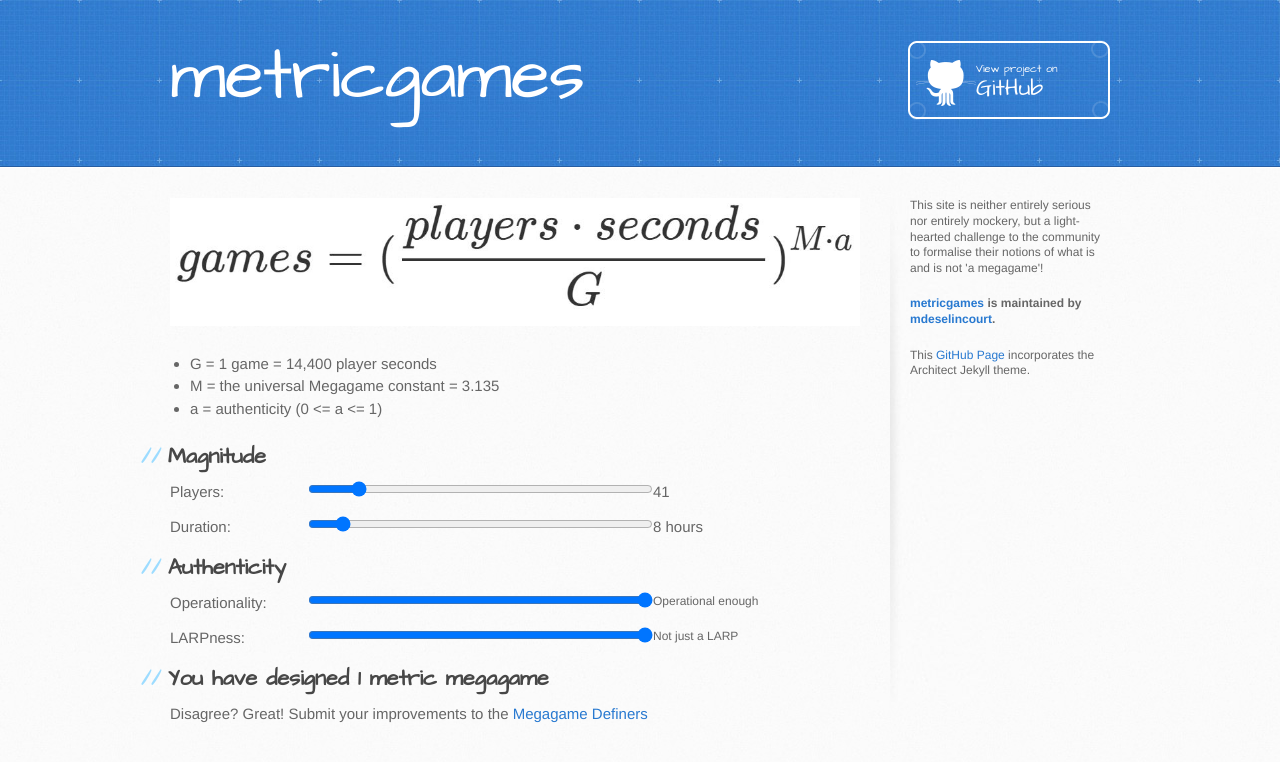
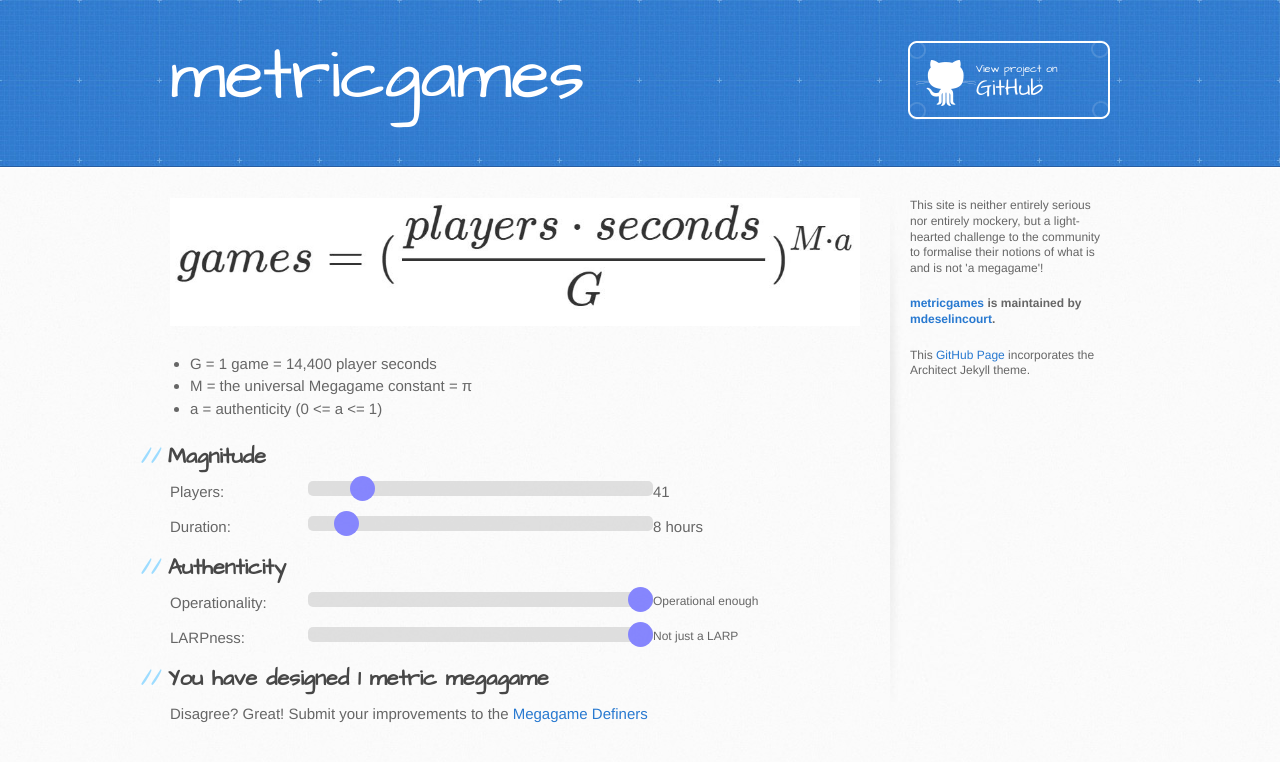
Before and after one commit to mdeselincourt/metricgames, a Jekyll site: the page built from docs/index.html, in a window 1280 px wide. Shown: the top 762 px of the page. Built offline with Jekyll 4.4.1, drawn with Linux system fonts in a browser that asks for light colours; the repository's description, which GitHub fills in, is left out.

Commit message:
pi constant and pretty sliders

```diff
--- a/docs/_includes/javascript.js
+++ b/docs/_includes/javascript.js
@@ -78,11 +78,14 @@ window.onload = init;
 
 		const METRICGAMEWEIGHT = 14400;
 
-		const UNIVERSALMEGAGAMECONSTANT = 3.135;
+		const UNIVERSALMEGAGAMECONSTANT = Math.PI;
 
 		var legitimacy = larpiness * operationality;
 
 		// Calculate games in both "General" and fixed scientific notation
+		//
+		// LaTeX: games = (\frac{players \cdot seconds}{G})^{M \cdot a}
+		//
 		var games = Math.pow((playerSeconds/METRICGAMEWEIGHT),(UNIVERSALMEGAGAMECONSTANT * legitimacy));
 		//console.log(":" + playerSeconds + "ps => " + playerSeconds/METRICGAMEWEIGHT + "^" + UNIVERSALMEGAGAMECONSTANT + " => games = " + games);
 
--- a/docs/_sass/metricgames.scss
+++ b/docs/_sass/metricgames.scss
@@ -1,12 +1,53 @@
 /* LAYOUT STYLES */
+
+/*
 .slider {
   width: 50%;
   float:left;
 }
+*/
 
 .slidecontainer {
 	height:1em;
 }
+
+
+// FROM W3 SCHOOLS START
+.slider {
+    -webkit-appearance: none;
+	float: left;
+    width: 50%;
+    height: 15px;
+    border-radius: 5px;
+    background: #d3d3d3;
+    outline: none;
+    opacity: 0.7;
+    -webkit-transition: .2s;
+    transition: opacity .2s;
+}
+
+.slider:hover {
+    opacity: 1;
+}
+
+.slider::-webkit-slider-thumb {
+    -webkit-appearance: none;
+    appearance: none;
+    width: 25px;
+    height: 25px;
+    border-radius: 50%;
+    background: #5555ff;
+    cursor: pointer;
+}
+
+.slider::-moz-range-thumb {
+    width: 25px;
+    height: 25px;
+    border-radius: 50%;
+    background: #5555ff;
+    cursor: pointer;
+}
+// FROM W3 SCHOOLS END
 
 .forelabel {
 	width: 20%;
--- a/docs/index.html
+++ b/docs/index.html
@@ -12,7 +12,7 @@ jsarr:
 <p>
 	<ul>
 		<li>G = 1 game = 14,400 player seconds</li>
-		<li>M = the universal Megagame constant = 3.135</li>
+		<li>M = the universal Megagame constant = π</li>
 		<li>a = authenticity (0 <= a <= 1)</li>
 	</ul>
 </p>
```
